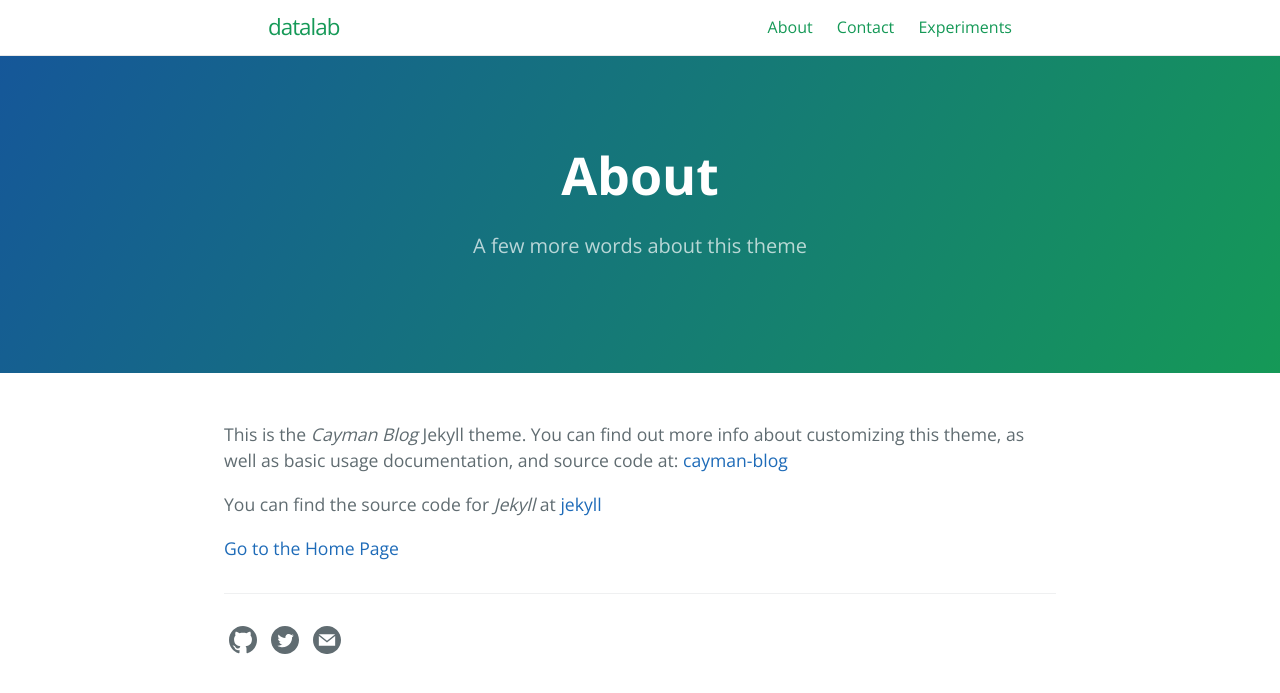
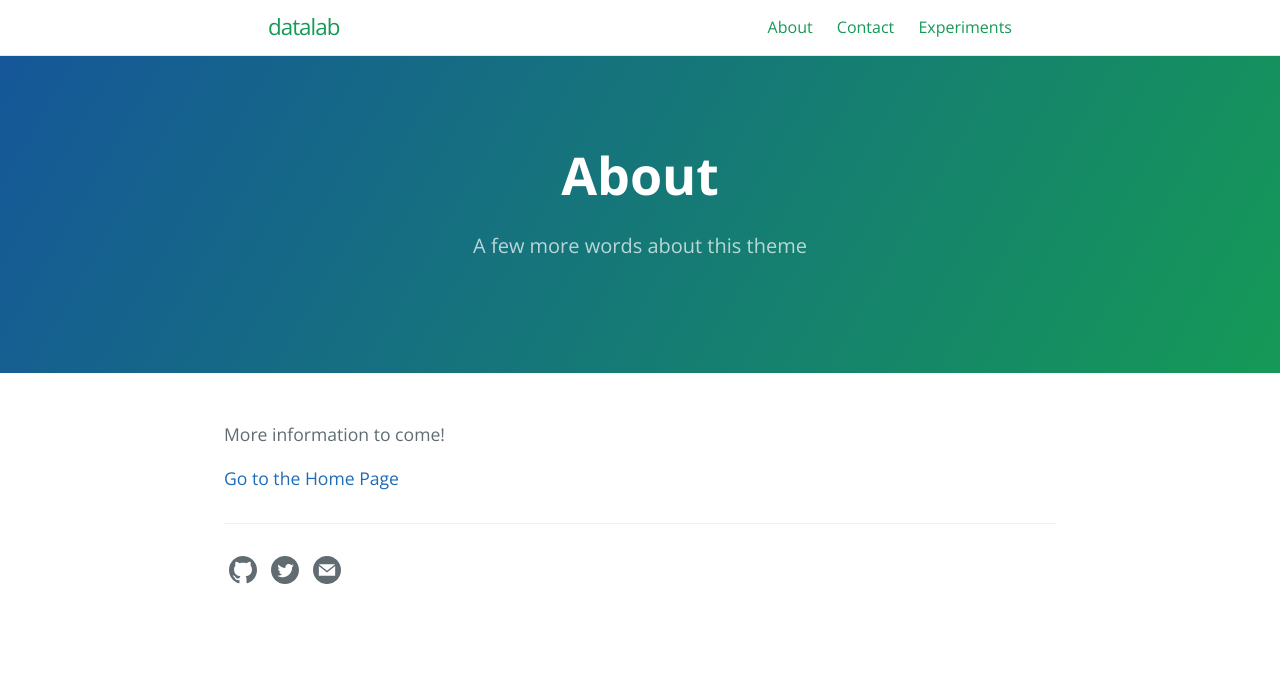
Before and after one commit to CarnegieHall/datalab, a Jekyll site: the page built from about.md, in a window 1280 px wide. Shown: the top 693 px of the page. Built offline with Jekyll 4.4.1, drawn with Linux system fonts in a browser that asks for light colours.

Commit message:
Update about.md

```diff
--- a/about.md
+++ b/about.md
@@ -7,9 +7,7 @@ ref: about
 order: 0
 ---
 
-This is the _Cayman Blog_ Jekyll theme. You can find out more info about customizing this theme, as well as basic usage documentation, and source code at: [cayman-blog](https://github.com/lorepirri/cayman-blog)
-
-You can find the source code for _Jekyll_ at [jekyll](https://github.com/jekyll/jekyll)
+More information to come!
 
 
 [Go to the Home Page]({{ '/' | absolute_url }})
```
